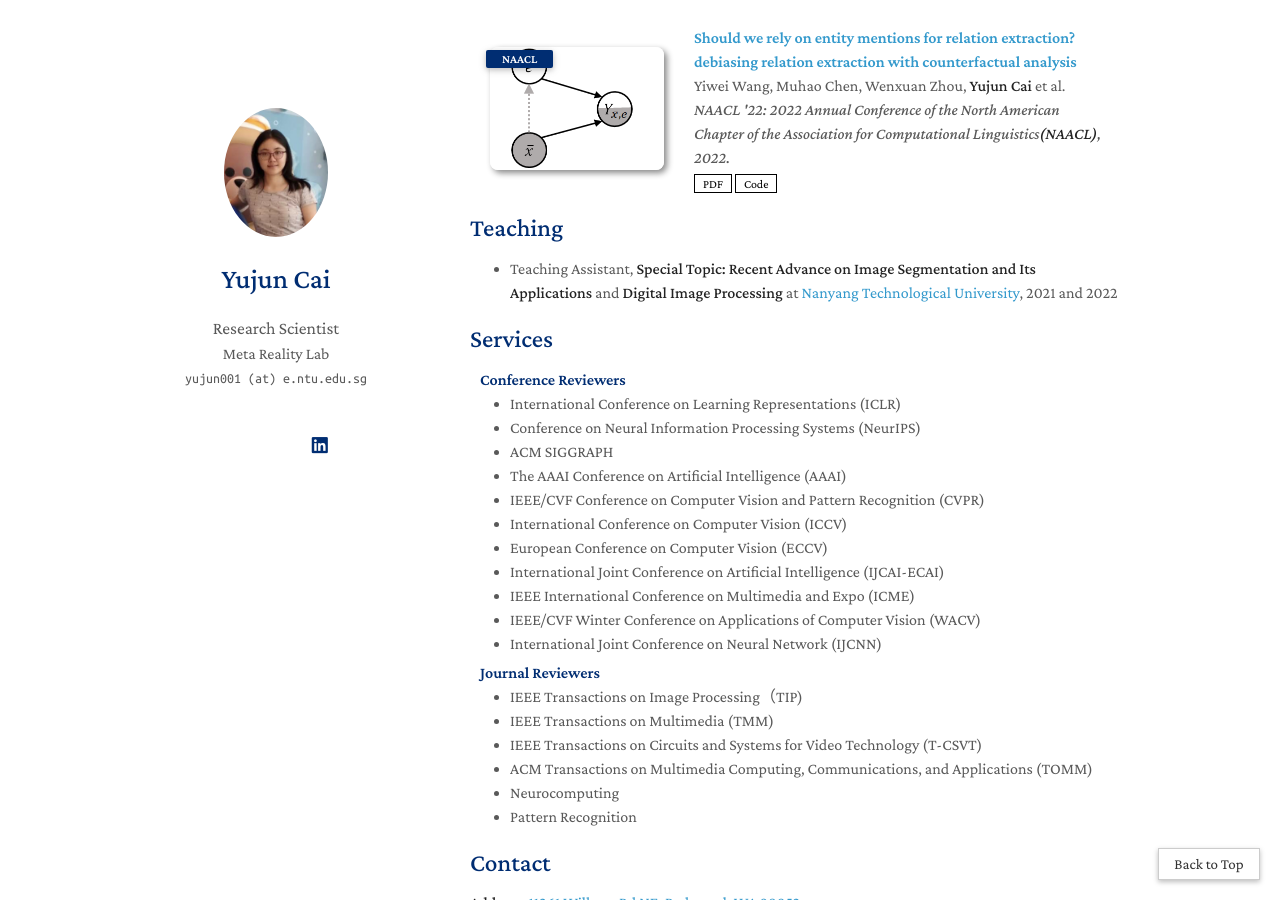
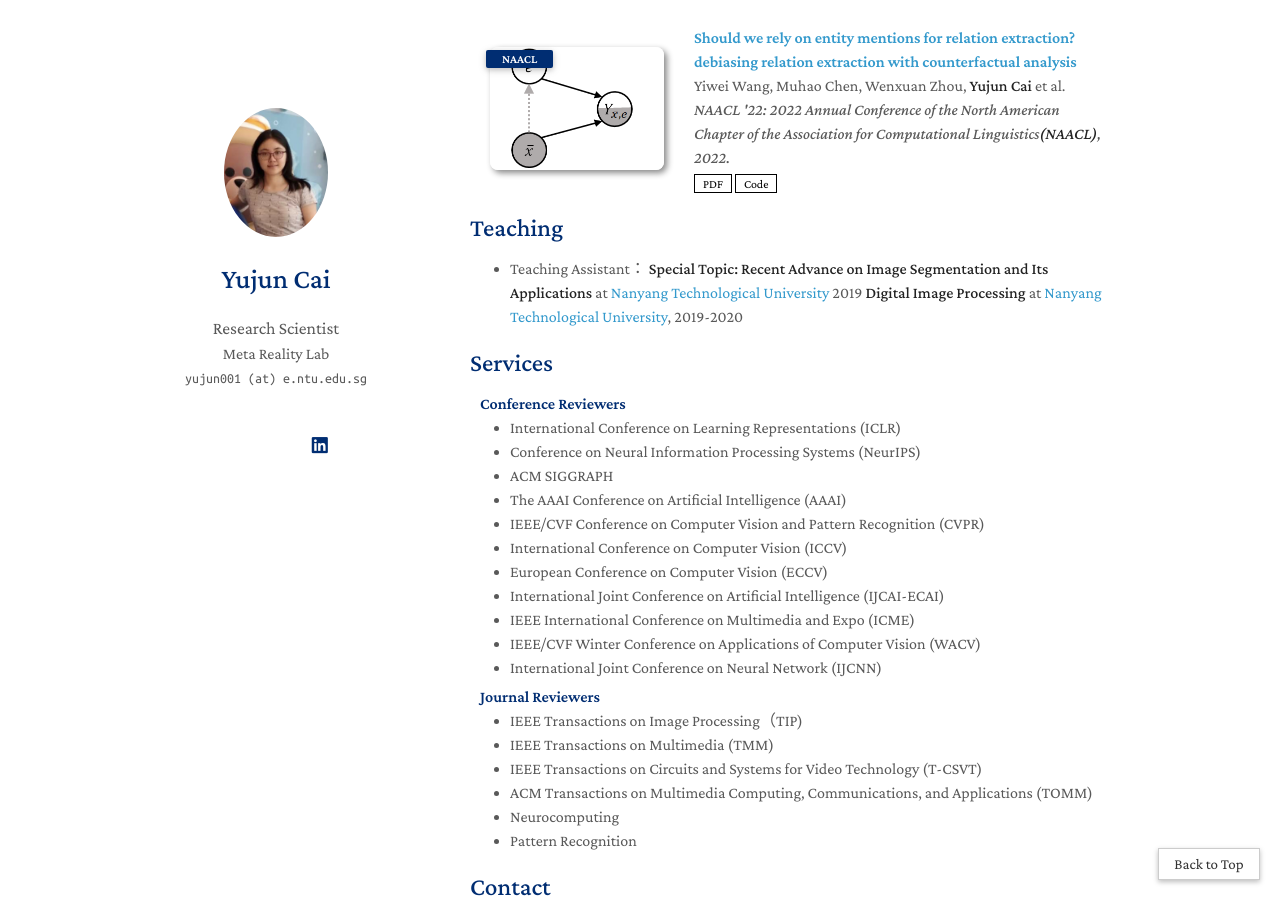
Before and after one commit to vanoracai/vanoracai.github.io, a Jekyll site: the page built from index.md, in a window 1280 px wide and 900 px high, scrolled down 1287 px. Built offline with Jekyll 4.4.1, drawn with Linux system fonts in a browser that asks for light colours; nearby versions of some CDN libraries; a style sheet for code colours, icons or effects is not loaded; our own code applies the rules of GitHub Pages for plain Markdown files.

Commit message:
Update index.md

```diff
--- a/index.md
+++ b/index.md
@@ -41,7 +41,9 @@
 
 ## Teaching
 
-- Teaching Assistant, **Special Topic: Recent Advance on Image Segmentation and Its Applications** and **Digital Image Processing** at [Nanyang Technological University](https://www.ntu.edu.sg/), 2021 and 2022
+- Teaching Assistant：
+**Special Topic: Recent Advance on Image Segmentation and Its Applications** at [Nanyang Technological University](https://www.ntu.edu.sg/) 2019
+**Digital Image Processing** at [Nanyang Technological University](https://www.ntu.edu.sg/), 2019-2020
 
 {% include_relative _includes/services.md %}
 
```
